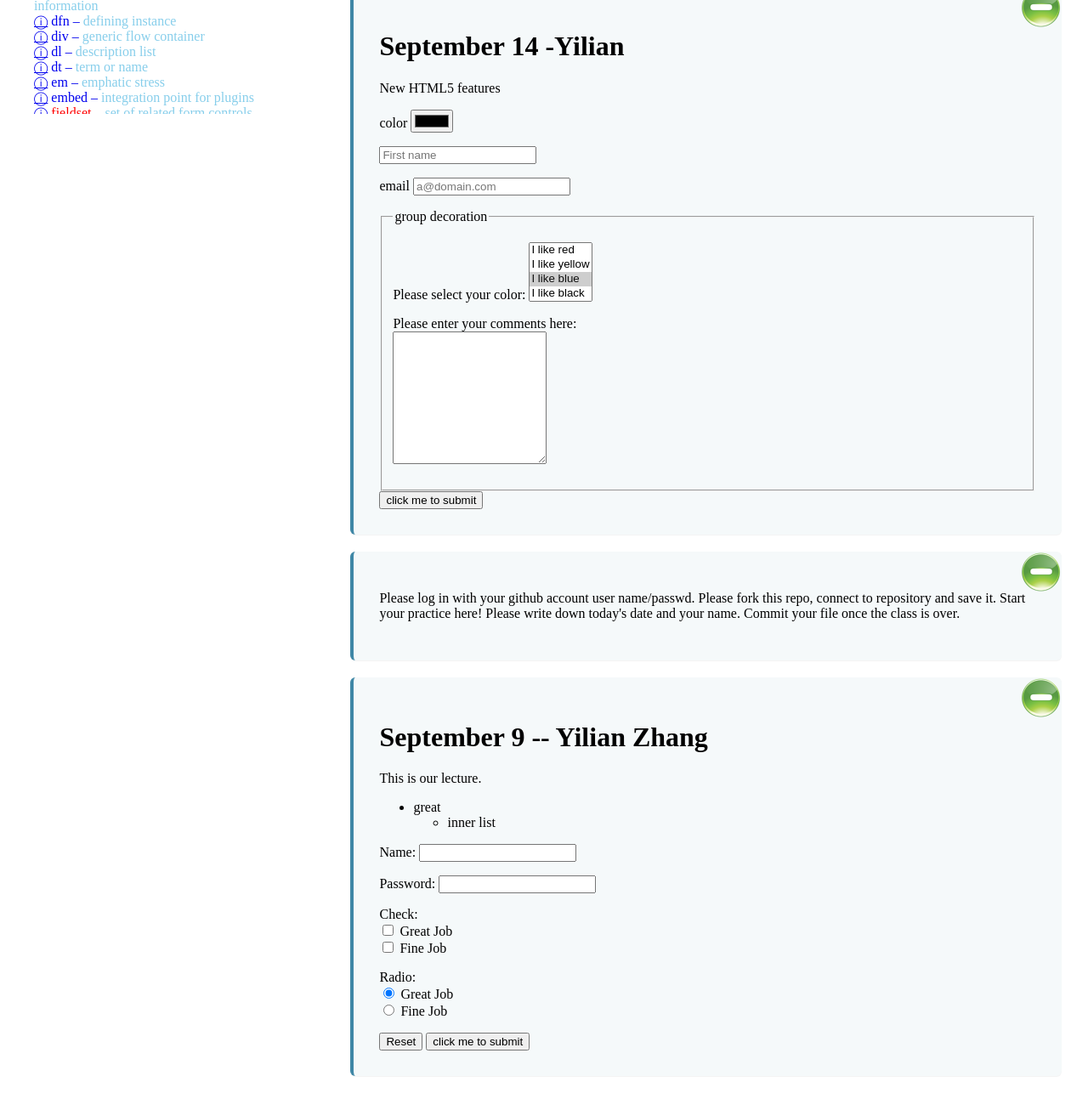
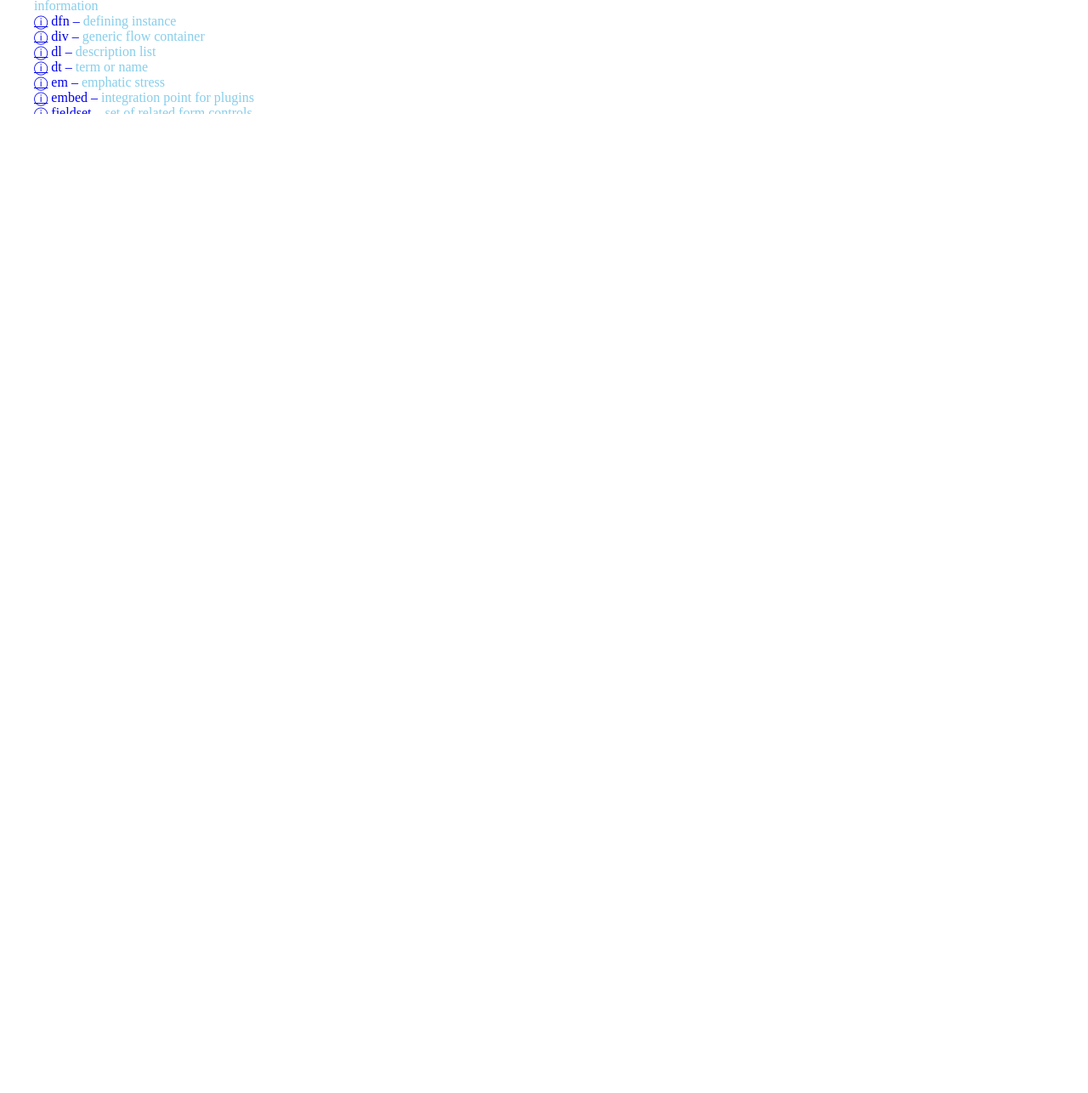
Before and after one commit to zt64/workspace-html-2024, a website: page index.html in a window 1280 px wide. Shown: the part 666-1952 px from the top of the page at 85% size. After the commit the page ends 800 px from the top, so only its background shows below. Drawn offline with nearby package versions, Linux system fonts and the light colour scheme.

Commit message:
2021 updated

```diff
--- a/index.html
+++ b/index.html
@@ -20,139 +20,23 @@
 	<div id="side"> </div>
 	<div class="practicearea">
     <div class="practice">
-      <h1> Septemer 16 </h1>
-
-       <iframe width="600“ height="450" frameborder="0" style="border:0"          src="https://www.google.com/maps/embed/v1/place?key=AIzaSyDxP_piMOZoX9xRNJxRBioVZKfQ--izWrc&q=127+Riviera+rd,Aiken+SC"> </iframe>
-
-
-
-
-      <iframe width="560" height="315" src="https://www.youtube.com/embed/_MMga99JDxI" frameborder="0" allow="accelerometer; autoplay; clipboard-write; encrypted-media; gyroscope; picture-in-picture" allowfullscreen></iframe>
-
     </div>
 
 
 		<div class="practice">
-			<h1>September 14 -Yilian </h1>
-			<form>
-        <p>New HTML5 features </p>
-        <p>color
-          <input type="color" name="color">
-        </p>
-        <p>
-          <input type="text" placeholder="First name" required>
-
-        </p>
-        <p> email
-      <input type="email" name="email" placeholder="a@domain.com" required>
-        </p>
-
-
-
-        <fieldset>
-        <legend>group decoration </legend>
-				<p>Please select your color:
-					<select name="color" size= 4 multiple>
-            <option value="red"> I like red </option>
-            <option value="yellow"> I like yellow </option>
-            <option value="blue" selected> I like blue </option>
-            <option value="black"> I like black </option>
-            <option value="white"> I like white </option>
-          </select>
-
-				</p>
-
-				<p>
-					Please enter your comments here: <br>
-					<textarea name="comments" rows="10" cols="20" maxlength="40">
-          </textarea>
-				</p>
-
-        </fieldset>
-	<input type="submit" value="click me to submit">
-			</form>
-
-
 
 		</div>
 
 
 		<div class="practice">
 
-			<p>
-				Please log in with your github account user name/passwd.
-				Please fork this repo, connect to repository and save it.
-
-				Start your practice here! Please write down today's date and your name.
-				Commit your file once the class is over.
-
-
-			</p>
 
 		</div>
 
 		<div class="practice">
-			<h1>September 9 -- Yilian Zhang</h1>
-			<p> This is our lecture.</p>
-			<ul>
-				<li> great
-					<ul>
-						<li> inner list </li>
-
-
-					</ul>
-
-
-				</li>
-			</ul>
-			<!-- username = yilian -->
-
-			<form name="test">
-				<p>
-					Name: <input type="text" name="fname">
-        </p>
-					<p>
-						<!-- password is not secure -->
-						Password: <input type="password" name="pwd">
-				</p>
-						<p>
-							Check: <br>
-
-							<input type="checkbox" name="rating" value="Great"> Great Job
-							<br>
-							<input type="checkbox" name="rating" value="Fine"> Fine Job
-
-        </p>
-
-							<p>
-								Radio: <br>
-
-								<input type="radio" name="ratingradio" value="Great" checked> Great Job
-								<br>
-								<input type="radio" name="ratingradio" value="Fine"> Fine Job
-
-        </p>
-								<input type="reset" value="Reset">
-
-								<input type="submit" value="click me to submit">
-
-
-
-			</form>
-
-
-
-
-
-
 
 
 		</div>
-
-
-
-
-
 
 	</div>
 
```
